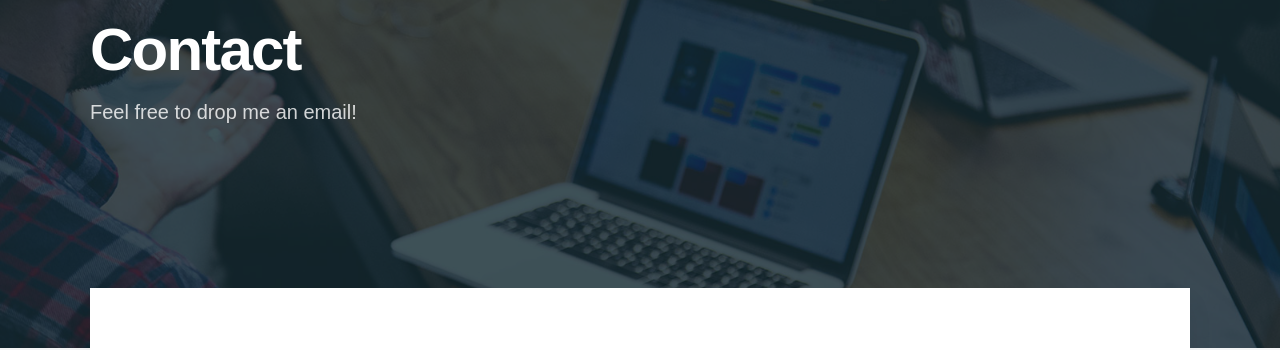
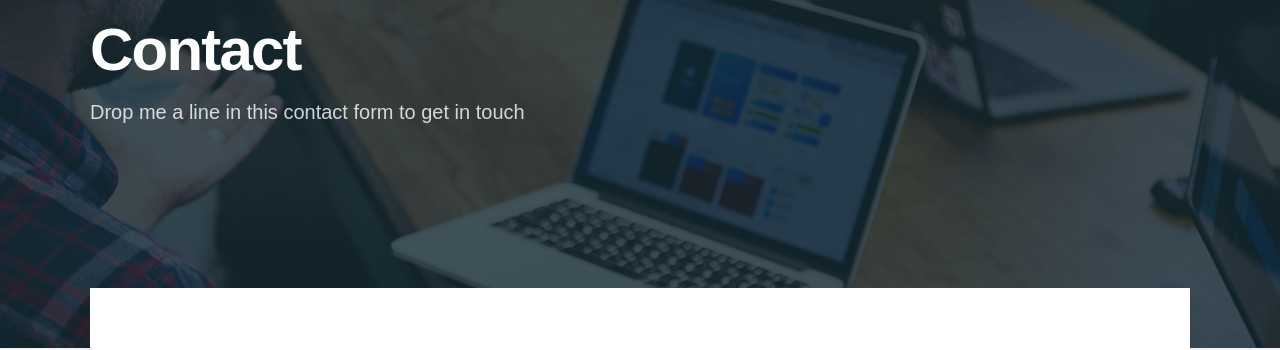
Before and after one commit to emilyrushton/emilyrushton.github.io, a Jekyll site: the page built from _pages/contact.md, in a window 1280 px wide. Shown: the part 241-591 px from the top of the page. Built offline with Jekyll 4.4.1, drawn with Linux system fonts in a browser that asks for light colours; nearby versions of some CDN libraries; some web fonts are replaced.

Commit message:
Adjusting headshots

```diff
--- a/_pages/contact.md
+++ b/_pages/contact.md
@@ -1,6 +1,6 @@
 ---
 title: Contact
-subtitle: Feel free to drop me an email!
+subtitle: Drop me a line in this contact form to get in touch
 featured_image: /images/demo/contact.jpg
 ---
 
--- a/index.html
+++ b/index.html
@@ -29,7 +29,7 @@
 		<article class="post">
 
 			<div class="post__image-wrap">
-				<div class="post__image" style="background-image: url({{ '/images/demo/headshot2.jpg' | relative_url }})"></div>
+				<div class="post__image" style="background-image: url({{ '/images/demo/head-square.jpg' | relative_url }})"></div>
 			</div>
 
 			<div class="post__content-wrap">
```
Also changed, not shown: _pages/resume.md (+1 -1 lines), images/demo/head-square.jpg (added), images/demo/head-wide.png (added).
